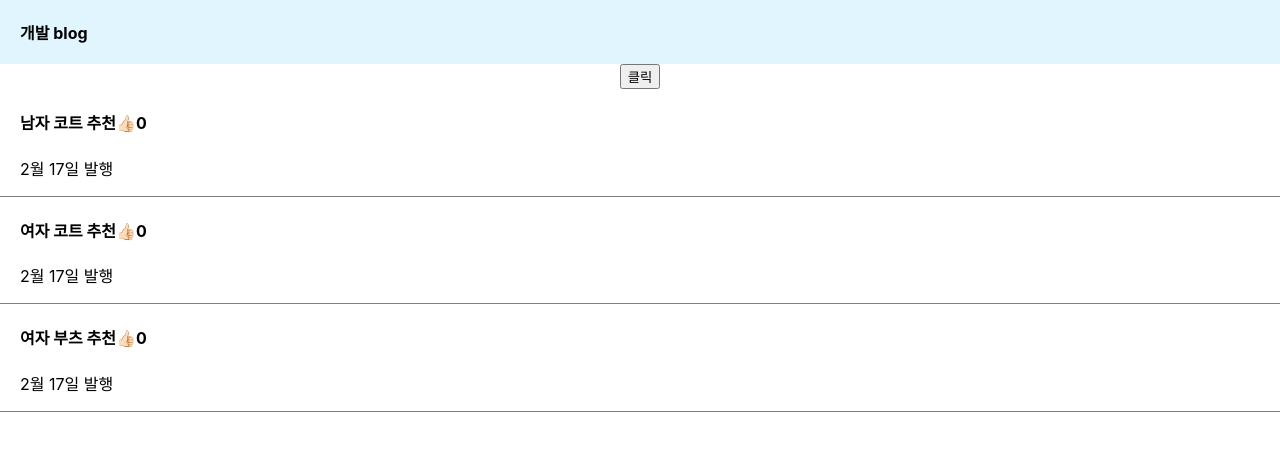
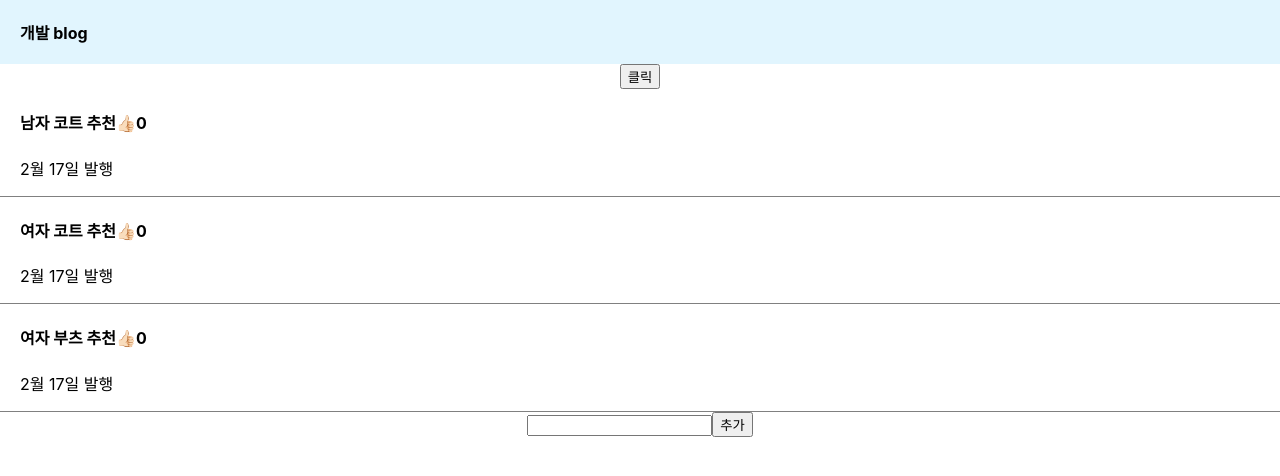
Before and after one commit to ljk4268/react-practice, a React (Create React App) app in the folder blog/: page / in a window 1280 px wide. Shown: the top 476 px of the page. Built offline with nearby package versions, Linux system fonts and the light colour scheme.

Commit message:
input 1 : 사용자가 입력한 글 다루기

```diff
--- a/blog/src/App.js
+++ b/blog/src/App.js
@@ -6,9 +6,10 @@ import './App.css';
 function App() {
 
   let [title, setTitle] = useState(['남자 코트 추천','여자 코트 추천','여자 부츠 추천']);
-  let [count, setCount] = useState([0,0,0]);
+  let [count, setCount] = useState([0,0,0,0]);
   let [modal, setModal] = useState(false);
   let [order, setOrder] = useState(0)
+  let [inputValue, setInputValue] = useState('')
 
   function changeTitle(){
     let copy = [...title];
@@ -27,31 +28,16 @@ function App() {
         setTitle(copy)
       }}>클릭</button>
 
-{/* 글제목 누르면 modal창의 제목도 동일하게 나오게 기능 만들기 */}
-{/* 동적인 UI만드는 거니까
-1. html css로 미리 디자인해놓고
-
-2. 현재 UI의 상태를 state로 만들어두고
-
-3. state 종류에 따라서 UI가 어떻게 보일지 작성  */}
-
-{/* html css는 미리 디자인이 되어있고
-
-현재 UI상태를 state로 만들어둔다.
-
-let [order, setOrder] = useState(0) 이렇게.
-
-그리고 state에 따라서 UI가 어떻게 보일지 작성한다. */}
-
 
       {
         title.map(function(a, i){
           return (
               <div className="list" key={i}>
-                {/* 반복문을 돌때마다 order state가 변할 수 있게 setOrder()함수를 사용해서 order state 값을 변경해준다. */}
+
                 <h4 onClick={()=>{ setModal(true); setOrder(i)}}>
                   {title[i]}
-                  <span onClick={()=>{
+                  <span onClick={(e)=>{
+                    e.stopPropagation();
                     let copy = [...count]
                     copy[i] ++
                     setCount(copy)
@@ -63,6 +49,21 @@ let [order, setOrder] = useState(0) 이렇게.
             )
         })
       }
+
+      <input onChange={(e)=>{
+      // 알아두면 좋은 리액트 동작방법
+      // state 변경함수는 늦게 처리된다.
+      // setInputValue(e.target.value) 얘가 state 변경함수고 늦게 처리되는데 이걸 비동기처리라고 한다.
+      // setInputValue(e.target.value)가 완료되기 전에
+      // console.log(inputValue)을 실행한다.
+        setInputValue(e.target.value)
+        }} />
+        {/* 버튼을 누르면 사용자가 입력한 글이 리스트로 하나 추가 되는 기능만들기 */}
+        <button onClick={()=>{
+          let copy = [...title]
+          copy.push(inputValue)
+          setTitle(copy)
+        }}>추가</button>
 
       {
         modal == true ? <Modal title={title} color={'#e1f5fe'}
@@ -77,9 +78,6 @@ let [order, setOrder] = useState(0) 이렇게.
 function Modal(props){
   return(
     <div className="modal" style={{background : props.color}}>
-      {/* props로 order state를 받고 */}
-      {/* 위에서 setOrder()함수로 order state 값이 변경되면
-      변경되는 값이 modal제목에 들어갈 수 있게 연결해준다.  */}
       <h4>{props.title[props.order]}</h4>
       <p>날짜</p>
       <p>상세내용</p>
```
